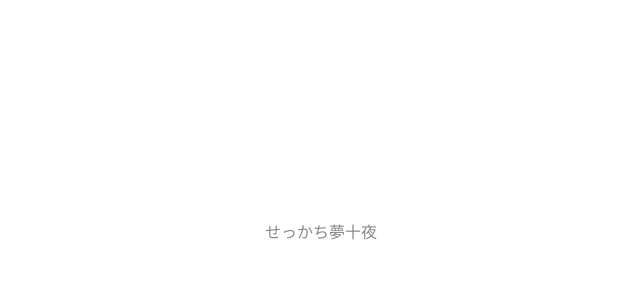
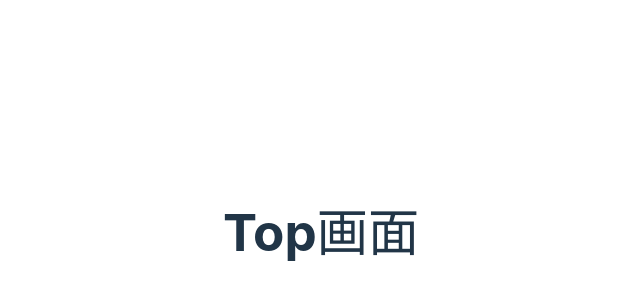
Before and after one commit to kip2/Clicker-game-Yume-Juya, a React (Vite) app in the folder clicker-game/: page / in a window 1280 px wide. Shown: the part 168-468 px from the top of the page, without its empty margins (319-959 px from the left). Built offline with nearby package versions, Linux system fonts and the light colour scheme.

Commit message:
Top画面のスケルトン作成

```diff
--- a/clicker-game/src/App.tsx
+++ b/clicker-game/src/App.tsx
@@ -1,12 +1,11 @@
 import './App.css'
 import "sanitize.css"
+import Top from './components/page/Top/Top'
 
 function App() {
   return (
     <>
-      <p className="read-the-docs">
-        せっかち夢十夜
-      </p>
+      <Top />
     </>
   )
 }
--- /dev/null
+++ b/clicker-game/src/components/page/Top/Top.tsx
@@ -0,0 +1,10 @@
+
+const Top = () => {
+    return(
+        <>
+            <h1>Top画面</h1>
+        </>
+    )
+}
+
+export default Top
```
